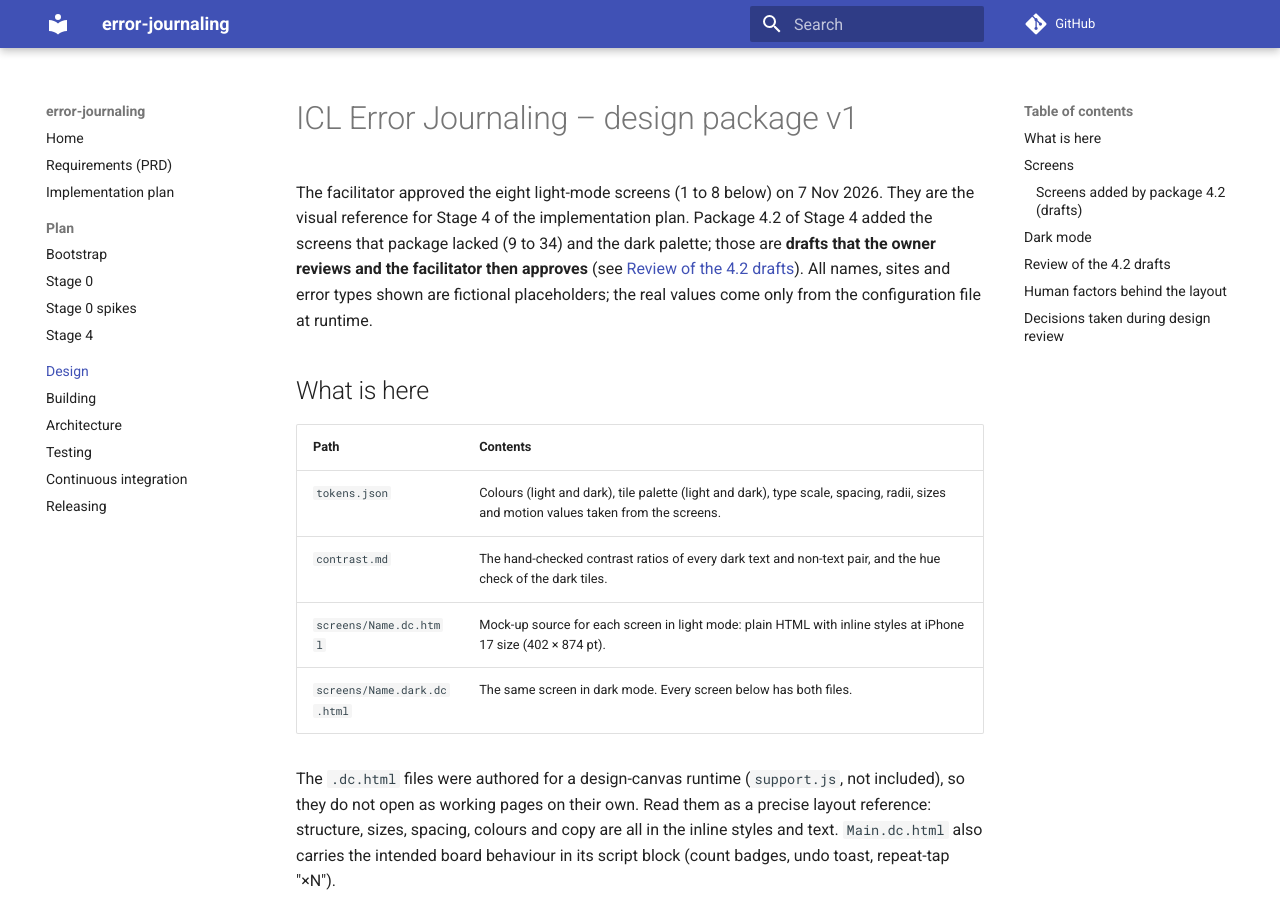
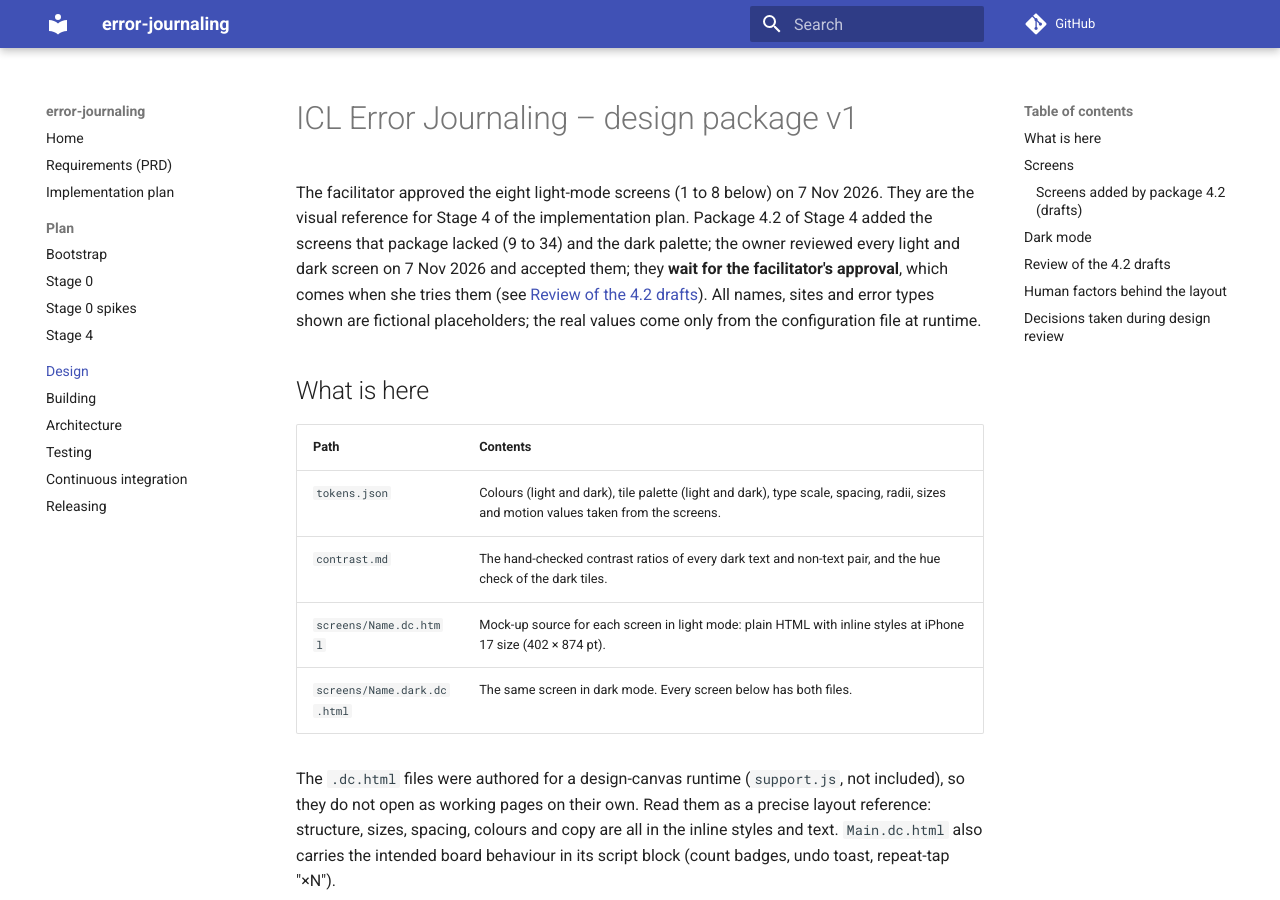
Before and after one commit to iainchesworthlabs/icl-error-journaling, an MkDocs documentation site: the page built from docs/design/README.md, in a window 1280 px wide and 900 px high. Built offline with MkDocs 1.6.1 and Material for MkDocs 9.7.7, drawn with Linux system fonts in a browser that asks for light colours; comment, search, counter and statistics services are not loaded.

Commit message:
Record the owner's review of the 4.2 screens
The owner reviewed every light and dark screen from package 4.2 on 7 Nov 2026 and accepted them. They still wait for the facilitator's approval, which comes when she tries them.

Signed-off-by: Iain Chesworth <iain.chesworth@gmail.com>

```diff
--- a/docs/design/README.md
+++ b/docs/design/README.md
@@ -1,6 +1,6 @@
 # ICL Error Journaling – design package v1
 
-The facilitator approved the eight light-mode screens (1 to 8 below) on 7 Nov 2026. They are the visual reference for Stage 4 of the implementation plan. Package 4.2 of Stage 4 added the screens that package lacked (9 to 34) and the dark palette; those are **drafts that the owner reviews and the facilitator then approves** (see [Review of the 4.2 drafts](#review-of-the-42-drafts)). All names, sites and error types shown are fictional placeholders; the real values come only from the configuration file at runtime.
+The facilitator approved the eight light-mode screens (1 to 8 below) on 7 Nov 2026. They are the visual reference for Stage 4 of the implementation plan. Package 4.2 of Stage 4 added the screens that package lacked (9 to 34) and the dark palette; the owner reviewed every light and dark screen on 7 Nov 2026 and accepted them; they **wait for the facilitator's approval**, which comes when she tries them (see [Review of the 4.2 drafts](#review-of-the-42-drafts)). All names, sites and error types shown are fictional placeholders; the real values come only from the configuration file at runtime.
 
 ## What is here
 
```
